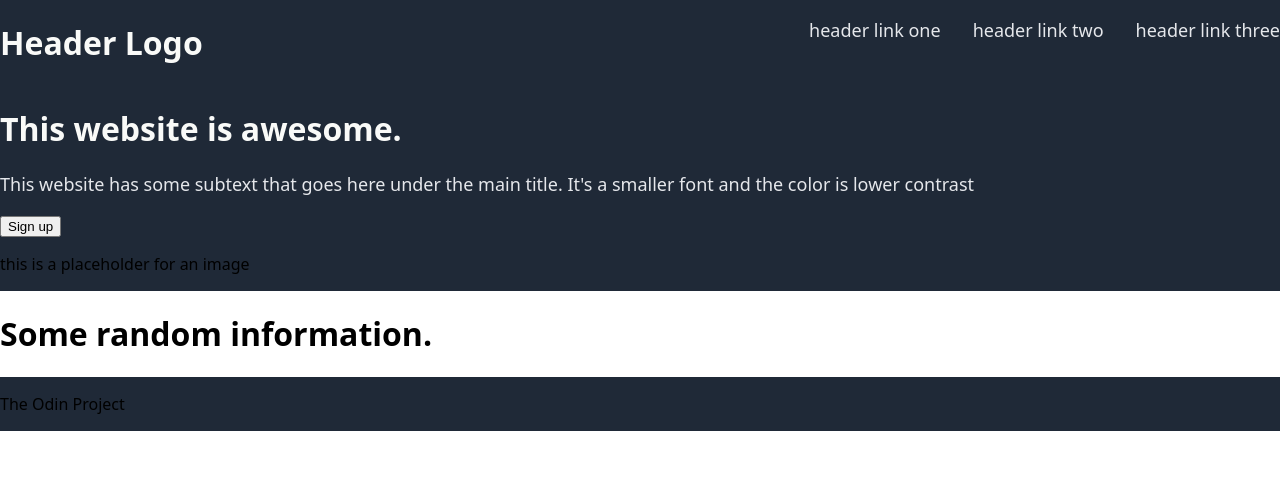
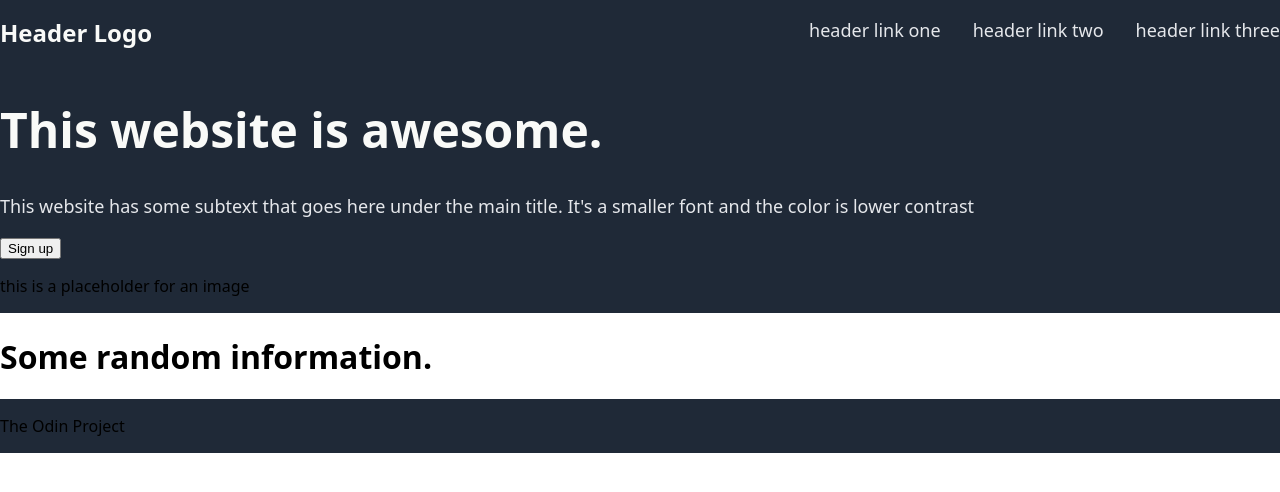
Before and after one commit to dan-almeida1/landing-page, a plain HTML site: page index.html in a window 1280 px wide. Drawn offline with Linux system fonts and the light colour scheme.

Commit message:
logo + hero font sizing

```diff
--- a/style.css
+++ b/style.css
@@ -23,6 +23,15 @@ body {
     color: #F9FAF8;
 }
 
+#logo {
+    font-size: 24px;
+}
+
+#hero {
+    font-size: 48px;
+    font-weight: bolder;
+}
+
 ul {
     display: flex;
     list-style-type: none;
```
